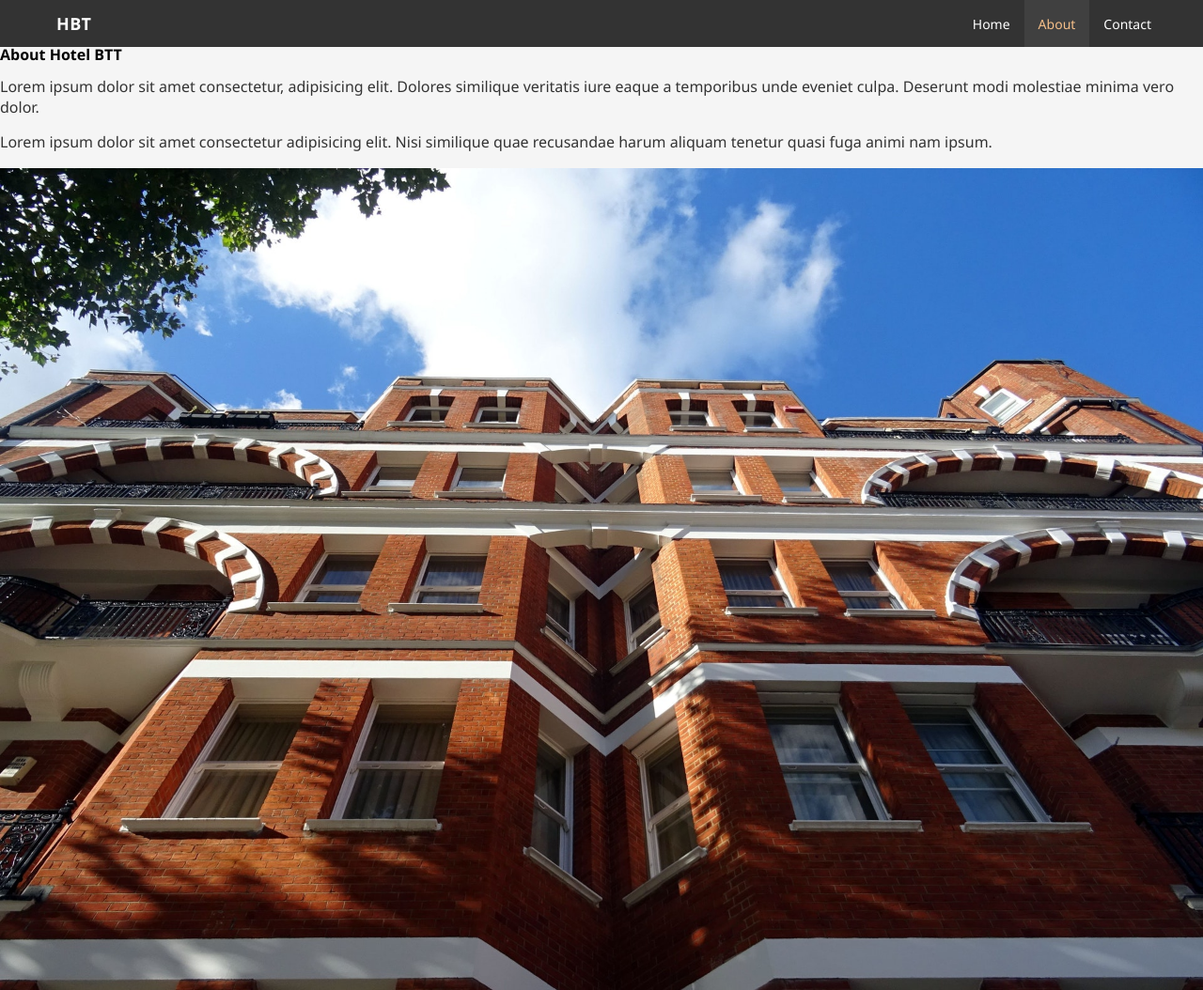
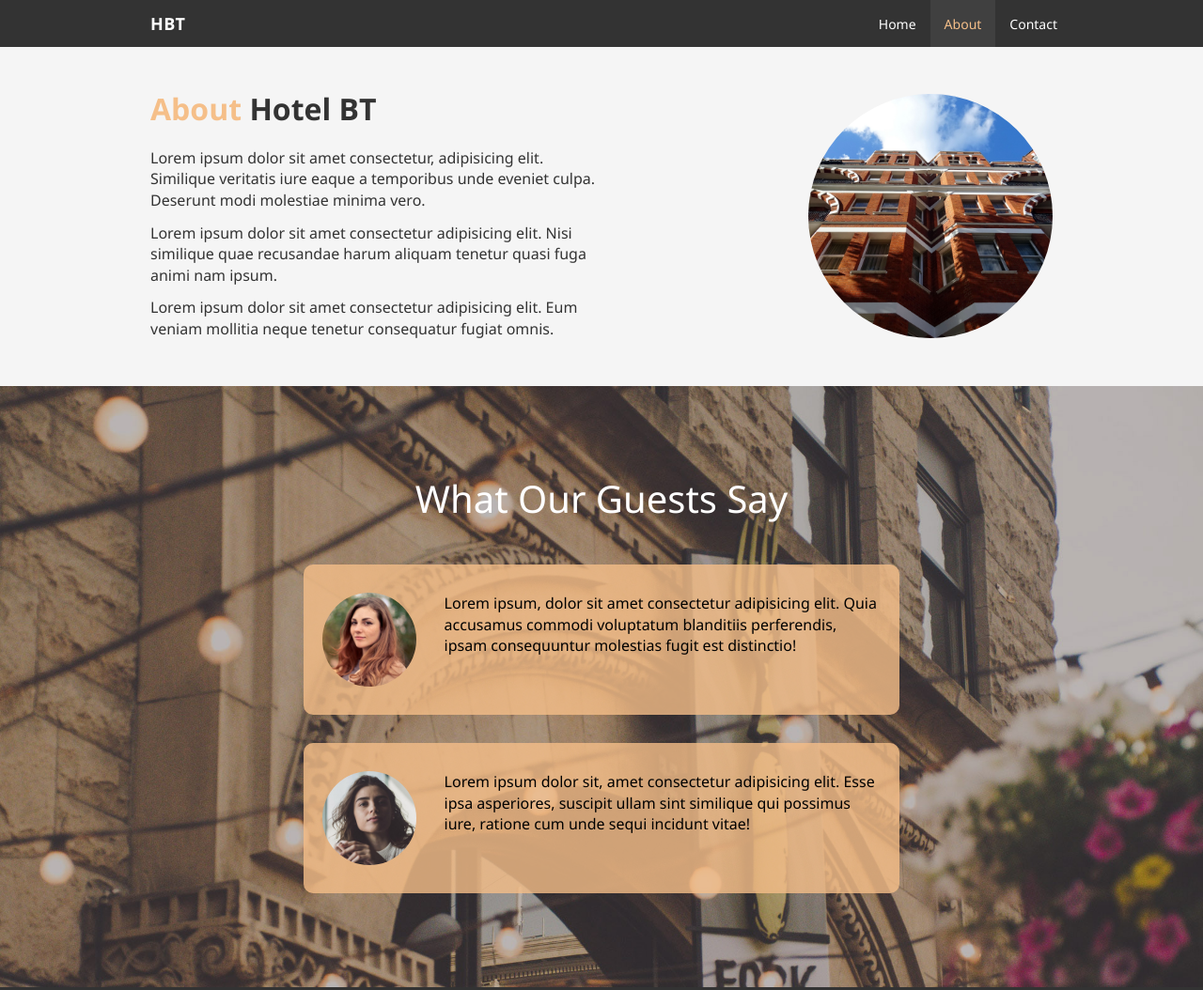
Before and after one commit to chg-giraldo/Hotel-Website, a plain HTML site: page Html/About.html in a window 1280 px wide. Shown: the top 1054 px of the page at 94% size. Drawn offline with Linux system fonts and the light colour scheme.

Commit message:
040 About Page

```diff
--- a/Css/About.css
+++ b/Css/About.css
@@ -5,3 +5,134 @@ IMPORTACIONES
 */
 
 @import url('Base.css');
+
+/*
+============
+RUTA ENLACES
+============
+*/
+
+html {
+  --ruta-fondo-seccion-testimonios:
+    url('../Recursos/Imagenes/Fondo-Testimonios.jpg');
+}
+
+/*
+===============
+SECCIÓN: ACERCA
+===============
+*/
+
+section#seccion-acerca {
+  --ancho-fotografia: 260px;
+  padding: var(--padding-vertical) 0px;
+}
+
+section#seccion-acerca div.area-activa {
+  padding: 0px var(--padding-horizontal);
+}
+
+section#seccion-acerca div.area-activa::after {
+  display: block;
+  clear: both;
+  content: '';
+}
+
+section#seccion-acerca div.columna-izquierda {
+  float: left;
+  width: 50%;
+}
+
+section#seccion-acerca h2.titulo-seccion {
+  margin-bottom: 2.5rem;
+  font-size: 3.2rem;
+  color: var(--neutro-oscuro-1);
+}
+
+section#seccion-acerca h2.titulo-seccion em {
+  color: var(--color-primario-1);
+}
+
+section#seccion-acerca div.columna-izquierda p {
+  --margen-parrafos: 1.25rem;
+}
+
+section#seccion-acerca div.columna-derecha {
+  float: right;
+  width: 50%;
+  padding-left: var(--padding-horizontal);
+}
+
+section#seccion-acerca figure.fotografia-hotel {
+  max-width: var(--ancho-fotografia);
+  aspect-ratio: 1 / 1;
+  margin-left: auto;
+  border-radius: 50%;
+  overflow: hidden;
+}
+
+section#seccion-acerca figure.fotografia-hotel img {
+  object-fit: cover;
+  height: 100%;
+}
+
+/*
+====================
+SECCIÓN: TESTIMONIOS
+====================
+*/
+
+section#seccion-testimonios {
+  --ancho-imagen-perfil: 100px;
+  background-image: var(--ruta-fondo-seccion-testimonios);
+  background-size: cover;
+  background-position: center top;
+  background-attachment: fixed;
+  padding: 10rem 0px;
+}
+
+section#seccion-testimonios h2.titulo-seccion {
+  margin-bottom: 5rem;
+  font-size: 4rem;
+  font-weight: 300;
+  text-align: center;
+  text-transform: capitalize;
+  color: white;
+}
+
+section#seccion-testimonios article.testimonio {
+  width: max-content;
+  margin: 0px auto;
+  border-radius: 10px;
+  background-color: hsla(var(--componentes-primario-1), 80%);
+  padding: 3rem 2rem;
+}
+
+section#seccion-testimonios article.testimonio:not(:first-of-type) {
+  margin-top: 3rem;
+}
+
+section#seccion-testimonios article.testimonio::after {
+  display: block;
+  clear: both;
+  content: '';
+}
+
+section#seccion-testimonios figure.imagen-perfil {
+  float: left;
+  width: var(--ancho-imagen-perfil);
+  height: var(--ancho-imagen-perfil);
+  margin-right: 3rem;
+  border-radius: 50%;
+  overflow: hidden;
+}
+
+
+section#seccion-testimonios figure.imagen-perfil img {
+  height: 100%;
+}
+
+section#seccion-testimonios article.testimonio blockquote.texto p {
+  max-width: 65ch;
+  color: black;
+}
--- a/Css/Base.css
+++ b/Css/Base.css
@@ -29,6 +29,10 @@ ul {
   margin: 0px;
   padding: 0px;
   list-style-type: none;
+}
+
+blockquote {
+  margin: 0px;
 }
 
 figure {
@@ -64,7 +68,7 @@ VARIABLES
 html {
 
   /* Dimensiones */
-  --ancho-area-activa: 1200px;
+  --ancho-area-activa: 1000px;
   --altura-barra-superior: 50px;
   --altura-footer: 70px;
   --padding-vertical: 5rem;
@@ -76,7 +80,8 @@ html {
   --neutro-claro-1: hsl(0, 0%, 96%);
 
   /* Tonos Color Primario */
-  --color-primario-1: hsl(30, 85%, 75%);
+  --componentes-primario-1: 30, 85%, 75%;
+  --color-primario-1: hsl(var(--componentes-primario-1));
 
   /* Tipografía */
   --fuente-principal: 'Segoe UI', sans-serif;
@@ -97,10 +102,19 @@ body {
 }
 
 main p {
+  margin-bottom: 0px;
   font-size: 1.6rem;
   font-weight: 300;
-  line-height: 1.35em;
+  line-height: 1.4em;
   color: var(--neutro-oscuro-1);
+}
+
+main p:first-of-type {
+  margin-top: 0px;
+}
+
+main p:not(:first-of-type) {
+  margin-top: var(--margen-parrafos);
 }
 
 /*
@@ -149,29 +163,29 @@ BARRA SUPERIOR
 ==============
 */
 
-header.barra-superior {
+header#barra-superior {
   height: var(--altura-barra-superior);
   background-color: var(--neutro-oscuro-1);
 }
 
-header.barra-superior div.area-activa {
+header#barra-superior div.area-activa {
   height: inherit;
   padding-left: var(--padding-horizontal);
 }
 
-header.barra-superior div.area-activa::after {
+header#barra-superior div.area-activa::after {
   display: block;
   clear: both;
   content: '';
 }
 
-header.barra-superior h1.logo {
+header#barra-superior h1.logo {
   float: left;
   height: var(--altura-barra-superior);
   margin-bottom: 0px;
 }
 
-header.barra-superior h1.logo a {
+header#barra-superior h1.logo a {
   display: inline-block;
   position: relative;
   top: 50%;
@@ -182,18 +196,18 @@ header.barra-superior h1.logo a {
   color: white;
 }
 
-header.barra-superior nav.menu-navegacion {
+header#barra-superior nav.menu-navegacion {
   float: right;
   height: var(--altura-barra-superior);
   color: white;
 }
 
-header.barra-superior nav.menu-navegacion ul {
+header#barra-superior nav.menu-navegacion ul {
   height: inherit;
   font-size: 0px;
 }
 
-header.barra-superior nav.menu-navegacion li {
+header#barra-superior nav.menu-navegacion li {
   display: inline-block;
   height: inherit;
   font-size: 1.4rem;
@@ -201,19 +215,19 @@ header.barra-superior nav.menu-navegacion li {
   transition-property: background-color, color;
 }
 
-header.barra-superior nav.menu-navegacion li:hover,
-header.barra-superior nav.menu-navegacion li.pagina-actual {
+header#barra-superior nav.menu-navegacion li:hover,
+header#barra-superior nav.menu-navegacion li.pagina-actual {
   color: var(--color-primario-1);
   background-color: var(--neutro-oscuro-2);
 }
 
-header.barra-superior nav.menu-navegacion a {
+header#barra-superior nav.menu-navegacion a {
   display: block;
   height: inherit;
   padding: 0px 1.5rem;
 }
 
-header.barra-superior nav.menu-navegacion a span {
+header#barra-superior nav.menu-navegacion a span {
   display: inline-block;
   position: relative;
   top: 50%;
@@ -229,7 +243,7 @@ FOOTER
 footer#footer-pagina {
   height: var(--altura-footer);
   background-color: var(--neutro-oscuro-1);
-  padding: 0px var(--padding-horizontal);
+  padding: 0px;
 }
 
 footer#footer-pagina div.area-activa {
@@ -240,6 +254,7 @@ footer#footer-pagina div.texto-footer {
   position: relative;
   top: 50%;
   transform: translateY(-50%);
+  padding: 0px var(--padding-horizontal);
   text-align: center;
   font-size: 1.4rem;
   font-weight: 300;
--- a/Css/Home.css
+++ b/Css/Home.css
@@ -5,6 +5,18 @@ IMPORTACIONES
 */
 
 @import url('Base.css');
+
+
+/*
+============
+RUTA ENLACES
+============
+*/
+
+html {
+  --ruta-fondo-seccion-hero:
+    url('../Recursos/Imagenes/Fondo-Hero.jpg');
+}
 
 /*
 =============
@@ -14,7 +26,7 @@ SECCIÓN: HERO
 
 section#seccion-hero {
   min-height: 60vh;
-  background-image: url('../Recursos/Imagenes/Fondo-Hero.jpg');
+  background-image: var(--ruta-fondo-seccion-hero);
   background-size: cover;
   background-position: bottom;
   background-attachment: fixed;
@@ -87,7 +99,7 @@ section#seccion-historia figure.columna-izquierda img {
 section#seccion-historia div.columna-derecha {
   float: right;
   width: 50%;
-  padding: var(--padding-vertical) var(--padding-horizontal);
+  padding: var(--padding-vertical) 3rem;
   text-align: center;
   color: white;
 }
@@ -103,14 +115,12 @@ section#seccion-historia div.columna-derecha h2.titulo-seccion em {
 }
 
 section#seccion-historia div.columna-derecha p {
+  --margen-parrafos: 2rem;
+  margin-left: auto;
+  margin-right: auto;
   color: inherit;
-  margin: 0px auto;
   max-width: 60ch;
   text-align: justify;
-}
-
-section#seccion-historia div.columna-derecha p:not(:first-of-type) {
-  margin-top: 2rem;
 }
 
 section#seccion-historia div.columna-derecha a.boton-historia {
--- a/Html/About.html
+++ b/Html/About.html
@@ -13,7 +13,7 @@
 <body>
 
 	<!-- Barra Superior: Logo, Enlaces Navegación -->
-	<header class=barra-superior>
+	<header id="barra-superior">
 		<div class="area-activa">
 
 			<!-- Logo -->
@@ -38,20 +38,22 @@
 
 		<!-- Sección: Acerca -->
 		<section id="seccion-acerca">
+			<div class="area-activa">
 
 			<!-- Columna Izquierda: Texto -->
 			<div class="columna-izquierda">
 
 				<!-- Título -->
-				<h2>
+				<h2 class="titulo-seccion">
 					<em>About</em>
-					<span>Hotel BTT</span>
+					<span>Hotel BT</span>
 				</h2>
 
 				<!-- Descripción -->
 				<div class="descripcion">
-					<p>Lorem ipsum dolor sit amet consectetur, adipisicing elit. Dolores similique veritatis iure eaque a temporibus unde eveniet culpa. Deserunt modi molestiae minima vero dolor.</p>
+					<p>Lorem ipsum dolor sit amet consectetur, adipisicing elit. Similique veritatis iure eaque a temporibus unde eveniet culpa. Deserunt modi molestiae minima vero.</p>
 					<p>Lorem ipsum dolor sit amet consectetur adipisicing elit. Nisi similique quae recusandae harum aliquam tenetur quasi fuga animi nam ipsum.</p>
+					<p>Lorem ipsum dolor sit amet consectetur adipisicing elit. Eum veniam mollitia neque tenetur consequatur fugiat omnis.</p>
 				</div>
 
 			</div>
@@ -63,6 +65,47 @@
 				</figure>
 			</div>
 
+			</div>
+		</section>
+
+		<!-- Sección: Testimonios -->
+		<section id="seccion-testimonios">
+			<div class="area-activa">
+
+				<!-- Título Sección -->
+				<h2 class="titulo-seccion">What our guests say</h2>
+
+				<!-- Testimonio 1 -->
+				<article class="testimonio">
+
+				<!-- Imagen Perfil Testigo -->
+					<figure class="imagen-perfil">
+						<img src="../Recursos/Imagenes/Testigo-1.jpg" alt="Samantha - Testimonial 1" />
+					</figure>
+
+					<!-- Texto Testimonio -->
+					<blockquote class="texto">
+						<p>Lorem ipsum, dolor sit amet consectetur adipisicing elit. Quia accusamus commodi voluptatum blanditiis perferendis, ipsam consequuntur molestias fugit est distinctio!</p>
+					</blockquote>
+
+				</article>
+
+				<!-- Testimonio 2 -->
+				<article class="testimonio">
+
+				<!-- Imagen Perfil Testigo -->
+					<figure class="imagen-perfil">
+						<img src="../Recursos/Imagenes/Testigo-2.jpg" alt="Jennifer - Testimonial 2" />
+					</figure>
+
+					<!-- Texto Testimonio -->
+					<blockquote class="texto">
+						<p>Lorem ipsum dolor sit, amet consectetur adipisicing elit. Esse ipsa asperiores, suscipit ullam sint similique qui possimus iure, ratione cum unde sequi incidunt vitae!</p>
+					</blockquote>
+
+				</article>
+
+			</div>
 		</section>
 
 	</main>
```
Also changed, not shown: Html/Home.html (+1 -1 lines).
